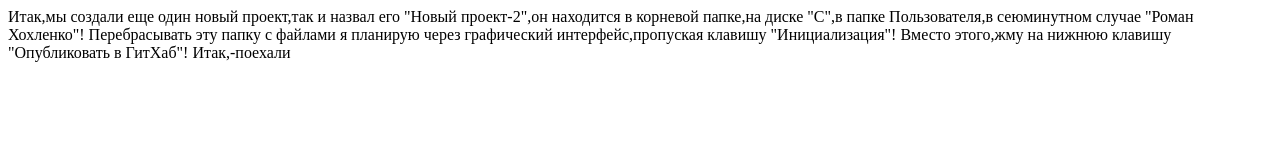
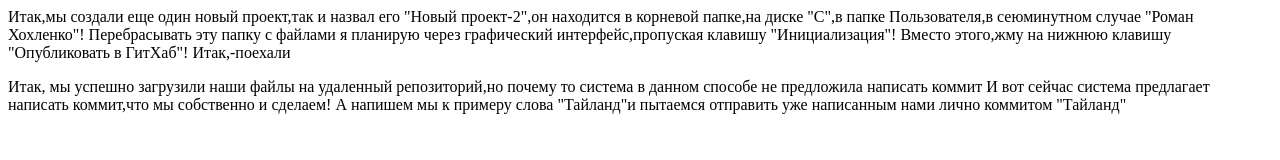
Before and after one commit to Amir369-I/Noviy-proyekt-2, a plain HTML site: page index.html in a window 1280 px wide. Drawn offline with Linux system fonts and the light colour scheme.

Commit message:
Тайланд

```diff
--- a/index.html
+++ b/index.html
@@ -14,7 +14,10 @@
 Перебрасывать эту папку с файлами я планирую через графический интерфейс,пропуская клавишу "Инициализация"! Вместо этого,жму на нижнюю
 клавишу "Опубликовать в ГитХаб"! Итак,-поехали
 
-
+<p>Итак, мы успешно загрузили наши файлы на удаленный репозиторий,но почему то система в данном способе не предложила написать коммит
+    И вот сейчас система предлагает написать коммит,что мы собственно и сделаем! А напишем мы к примеру слова "Тайланд"и пытаемся отправить уже
+    написанным нами лично коммитом "Тайланд"
+</p>
 
     </div>
 </body>
```
